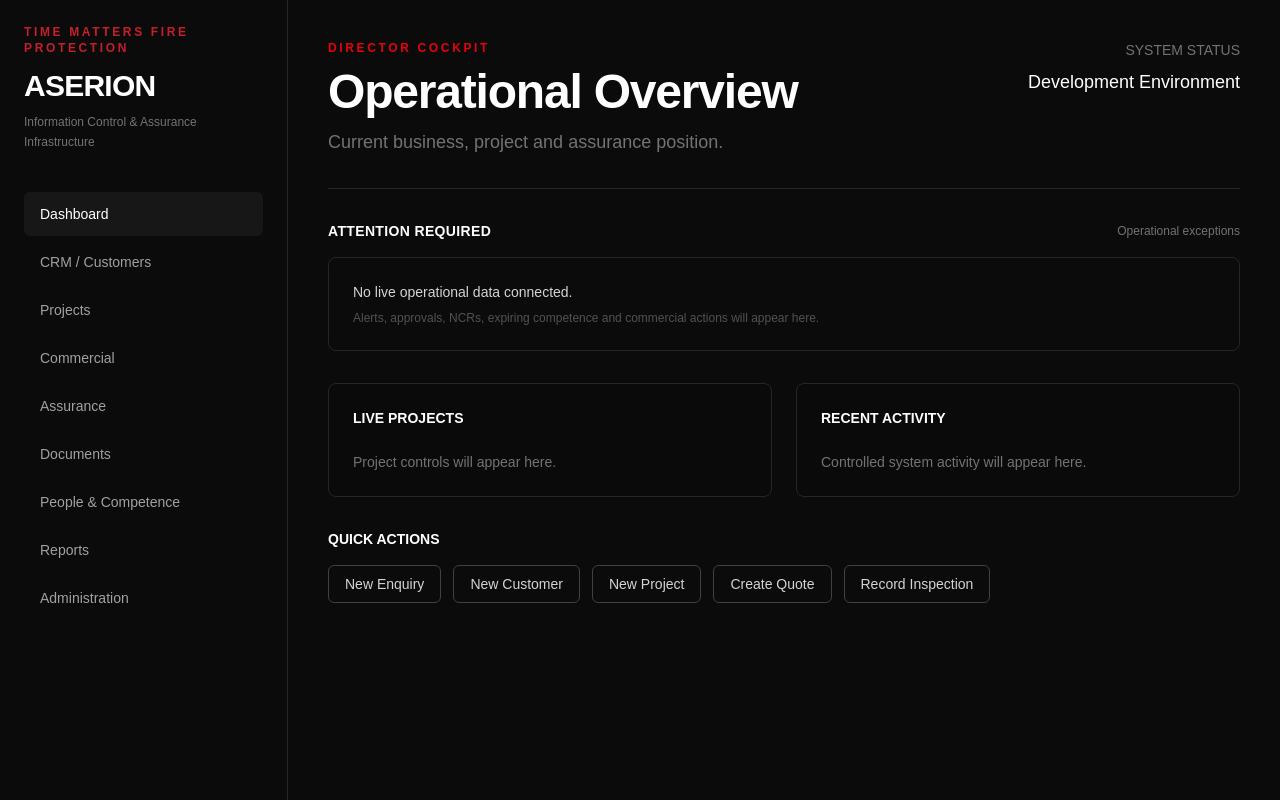
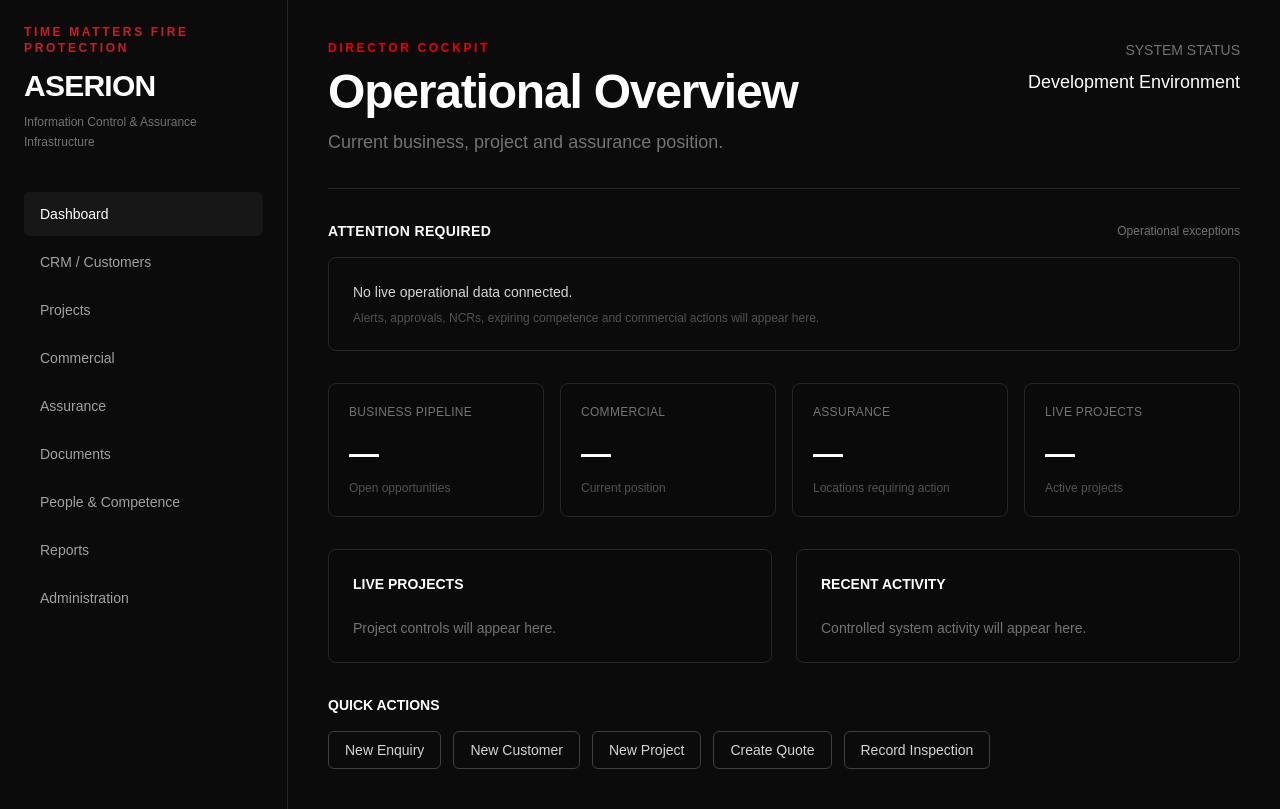
Before and after one commit to TimeMattersFire/aserion, a Next.js app: page / in a window 1280 px wide. Built offline with nearby package versions, Linux system fonts and the light colour scheme.

Commit message:
Restore dashboard KPI grid

```diff
--- a/src/app/page.tsx
+++ b/src/app/page.tsx
@@ -14,6 +14,29 @@ export default function Home() {
           <DashboardHeader />
 
           <AttentionRequired />
+
+          {/* KPI GRID */}
+<section className="mt-8 grid gap-4 md:grid-cols-2 xl:grid-cols-4">
+  {[
+    ["BUSINESS PIPELINE", "—", "Open opportunities"],
+    ["COMMERCIAL", "—", "Current position"],
+    ["ASSURANCE", "—", "Locations requiring action"],
+    ["LIVE PROJECTS", "—", "Active projects"],
+  ].map(([label, value, description]) => (
+    <div
+      key={label}
+      className="rounded-lg border border-neutral-800 bg-neutral-950 p-5"
+    >
+      <p className="text-xs font-medium tracking-wide text-neutral-500">
+        {label}
+      </p>
+
+      <p className="mt-4 text-3xl font-semibold">{value}</p>
+
+      <p className="mt-2 text-xs text-neutral-600">{description}</p>
+    </div>
+  ))}
+</section>
 
           {/* LOWER GRID */}
           <section className="mt-8 grid gap-6 xl:grid-cols-2">
```
